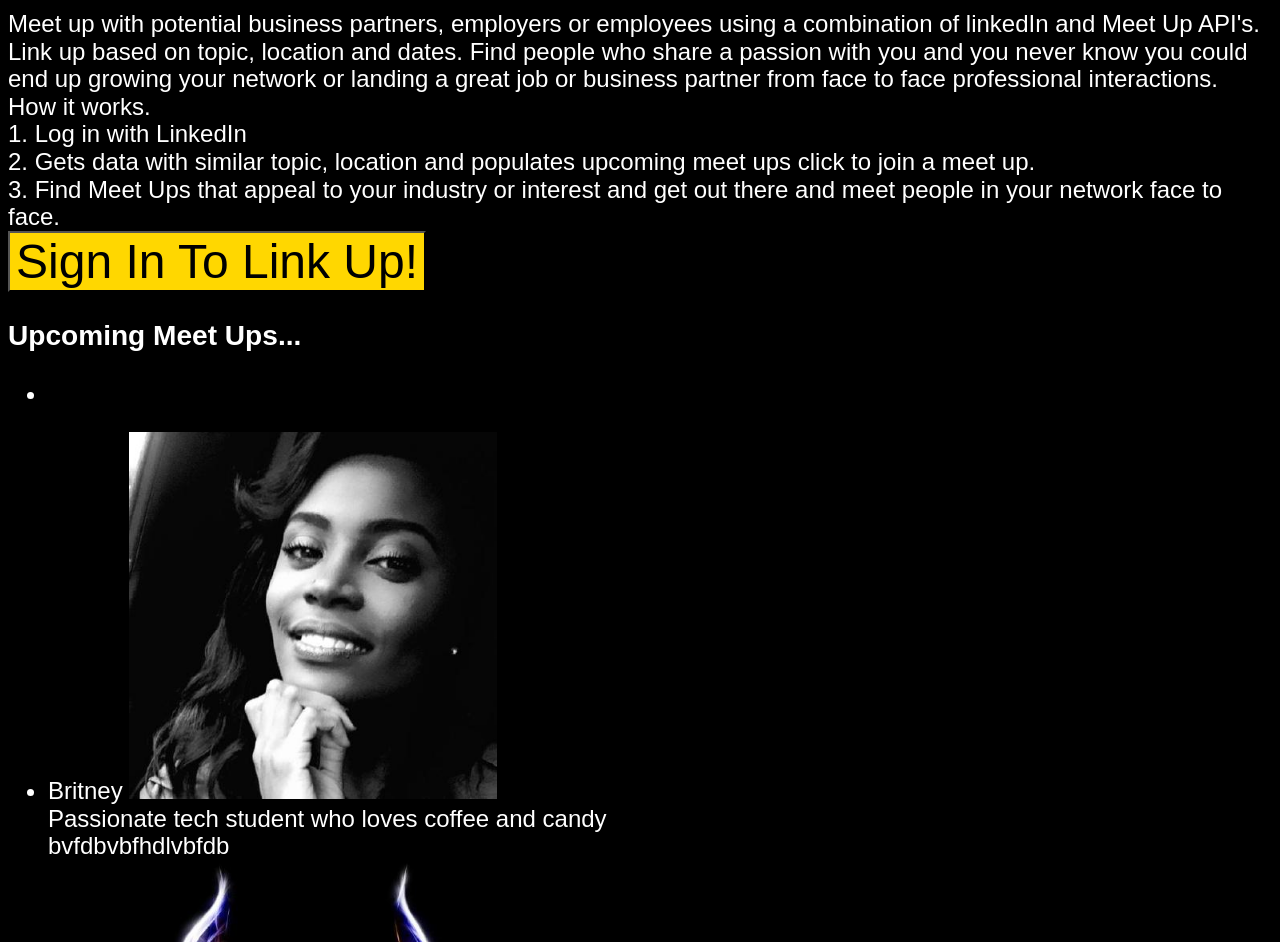
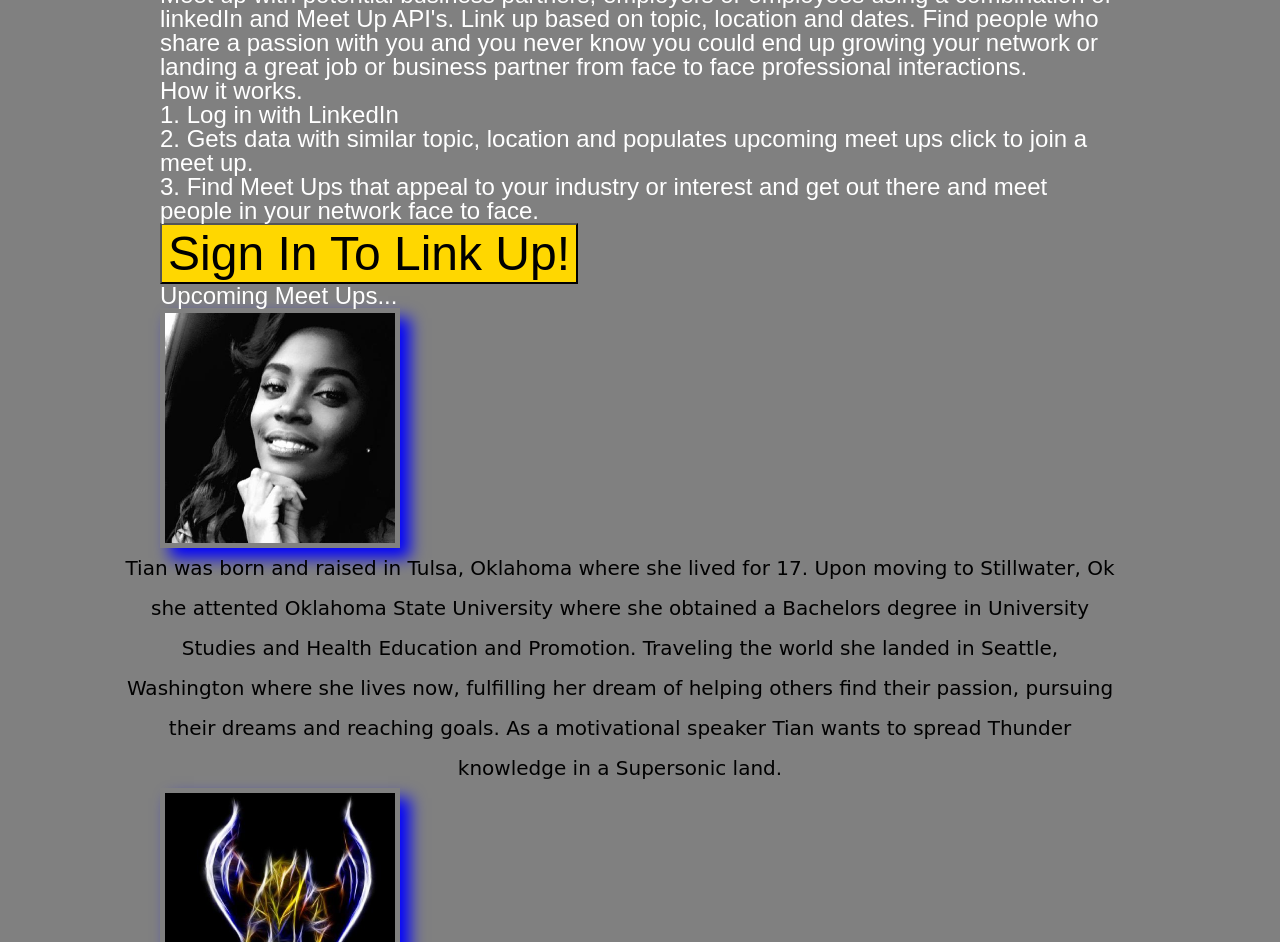
Before and after one commit to jtwalters25/linkedupproject, a plain HTML site: page index.html in a window 1280 px wide. Shown: the part 123-1065 px from the top of the page. Drawn offline with nearby package versions, Linux system fonts and the light colour scheme.

Commit message:
css stylings and content for html

```diff
--- a/index.html
+++ b/index.html
@@ -5,6 +5,7 @@
   <title>LinkUp.com</title>
   <meta name="viewport" content="width=device-width, initial-scale=1">
   <link rel="stylesheet" href="vendor/styles/normalize.css">
+  <link rel="stylesheet" href="styles/reset.css">
   <link rel="stylesheet" href="styles/icons.css">
   <link rel="stylesheet" href="styles/base.css">
   <link rel="stylesheet" href="styles/layout.css">
@@ -32,6 +33,7 @@
   </header>
 </div>
 <main>
+   <!-- ===================== HOME-PAGE ========================= -->
   <section class="home">
     <div class="summary">
       <p style="text-align: left;">Meet up with potential business partners, employers or employees using a combination of linkedIn and Meet Up API's.  Link up based on topic, location and dates.  Find people who share a passion with you and you never know you could end up growing your network or landing a great job or business partner from face to face professional interactions.<br>
@@ -43,6 +45,8 @@
       3. Find Meet Ups that appeal to your industry or interest and get out there and meet people in your network face to face.</br>
 </p>
    </div>
+
+   <!-- ================ BUTTON FOR HOMEPAGE ================== -->
   <button class="button" style="display:block;" type="button" name="signIn">Sign In To Link Up!</button>
 </section>
 <section class="results">
@@ -51,17 +55,22 @@
   <li class="list-group-item"></li>
 </ul>
 </section>
+
+
+<!-- =================== ABOUT US PAGE  ==================== -->
+
 <section class="about-us">
+  <!-- <p> More about us ...  </p> -->
   <ul>
-    <li class="about">Britney <img src="/styles/imgs/britney.jpeg" style="width:30%;height:30%;" alt="" /><br><p>Passionate tech student who loves coffee and candy<br>bvfdbvbfhdlvbfdb<p></li>
-    <li class="about">Trent <img src="/styles/imgs/trent.jpeg" style="width:30%;height:30%;" alt="" /><br>Passionate Gamer<br><p>Passionate Gamer<br>bvfdbvbfhdlvbfdb<p></li>
-    <li class="about">Jeremiah <img src="/styles/imgs/hawks.jpg" style="width:30%;height:30%; "alt="" /><br>Unborn<br><p>hfgbifdlvhfiudlvfuidlsvfb<br>bvfdbvbfhdlvbfdb<p></li>
+    <li class="about"><img src="styles/imgs/britney.jpeg" style="width:25%;height:25%;" alt="" /><p> Tian was born and raised in Tulsa, Oklahoma where she lived for 17. Upon moving to Stillwater, Ok she attented Oklahoma State University where she obtained a Bachelors degree in University Studies and Health Education and Promotion. Traveling the world she landed in Seattle, Washington where she lives now, fulfilling her dream of helping others find their passion, pursuing their dreams and reaching goals. As a motivational speaker Tian wants to spread Thunder knowledge in a Supersonic land.<p></li>
+    <li class="about"><img src="styles/imgs/trent.jpeg" style="width:25%;height:25%;" alt="" /> <p>Born and raised in Seattle, Washington, Trent always had a special gift to code faster than any human being alive. He loves hats and aspires to develop video games so that ever child in the world will be so consumed by gaming, that they forget how to live a normal life. </p></li>
+    <li class="about"><img src="styles/imgs/hawks.jpg" style="width:25%;height:25%; "alt="" /><p>A native of Atlanta, Georgia, Jeremiah Walters has always been passionate about sports, technology and web development. After thinking long and hard about these two main key components of his desire he decided to move his family to Seattle, Washington to create a better opportunity. Jeremiah aspires to build own his own business of free-lance web developers who have the same passion as he did.<p></li>
   </ul>
 </section>
 
 </main>
-<footer>
-
-</footer>
+<!-- <footer>
+<p> LinkUp - MeetUp - The choice is yours!!! </p>
+</footer> -->
 </body>
 </html>
--- a/styles/base.css
+++ b/styles/base.css
@@ -1,32 +1,73 @@
 body, h1{
   display: block;
   margin: 8px;
-  background-color: black;
+  background-color: gray;
   font-size: 150%; color: white;
   font-family: sans-serif;
+  /*border: dotted 5px pink;*/
+}
+main {
+  width: 960px;
+  margin: 30px auto;
 }
 nav, .tab, a {
     background-color: transparent;
     top: 2.5em;
     display: inline-block;
-    font-family: serif;;
+    font-family: serif;
     font-size: 1em; color: yellow;
 }
 
-h2, h3 {
-  font-family: sans-serif;
-  font-style:underline;
-}
-
-p {
-  text-align: left;
-  font-weight: normal; color: white;
-  font-family: ;
-  font-size: 100%;
-  margin: auto; padding: auto;
-}
-.button{
+.button {
   display: block;
   background-color: gold;
   font-size: 200%; color: black;
+  }
+
+ /*About Page Specific CSS */
+.about-us section {
+  height: 100px;
+  clear: both;
+  font-family: 'Handlee', cursive;
 }
+section img {
+  float: left;
+  margin: 0;
+  box-shadow: 10px 10px 15px blue;
+  margin-right: 10em;
+  padding: 5px;
+  /*border:dotted 5px orange;*/
+}
+.about-us p {
+  /*position: absolute;*/
+  color: #000;
+  width: 50em;
+  float: right;
+  margin-left: 0;
+  text-align: center;
+  font-family: 'Handlee', cursive;
+  line-height: 2em;
+  font-size: 20px;
+  /*border: dotted 5px red;*/
+}
+
+/*footer{
+  position: relative;
+
+  height:50px;
+  text-align:center;
+  background-color:#000;
+  color:#fff;
+  border: dotted 5px green;*/
+
+}
+/*footer h3{
+  padding-top:10px;
+  font-family: 'Rancho', cursive;
+}
+footer p{
+  font-style:italic;
+  font-family: 'Rancho', cursive;
+  size:12px;
+  word-spacing: .3em;
+}*/
--- /dev/null
+++ b/styles/reset.css
@@ -0,0 +1,48 @@
+/* http://meyerweb.com/eric/tools/css/reset/
+   v2.0 | 20110126
+   License: none (public domain)
+*/
+
+html, body, div, span, applet, object, iframe,
+h1, h2, h3, h4, h5, h6, p, blockquote, pre,
+a, abbr, acronym, address, big, cite, code,
+del, dfn, em, img, ins, kbd, q, s, samp,
+small, strike, strong, sub, sup, tt, var,
+b, u, i, center,
+dl, dt, dd, ol, ul, li,
+fieldset, form, label, legend,
+table, caption, tbody, tfoot, thead, tr, th, td,
+article, aside, canvas, details, embed,
+figure, figcaption, footer, header, hgroup,
+menu, nav, output, ruby, section, summary,
+time, mark, audio, video {
+	margin: 0;
+	padding: 0;
+	border: 0;
+	font-size: 100%;
+	font: inherit;
+	vertical-align: baseline;
+}
+/* HTML5 display-role reset for older browsers */
+article, aside, details, figcaption, figure,
+footer, header, hgroup, menu, nav, section {
+	display: block;
+}
+body {
+	line-height: 1;
+}
+ol, ul {
+	list-style: none;
+}
+blockquote, q {
+	quotes: none;
+}
+blockquote:before, blockquote:after,
+q:before, q:after {
+	content: '';
+	content: none;
+}
+table {
+	border-collapse: collapse;
+	border-spacing: 0;
+}
```
